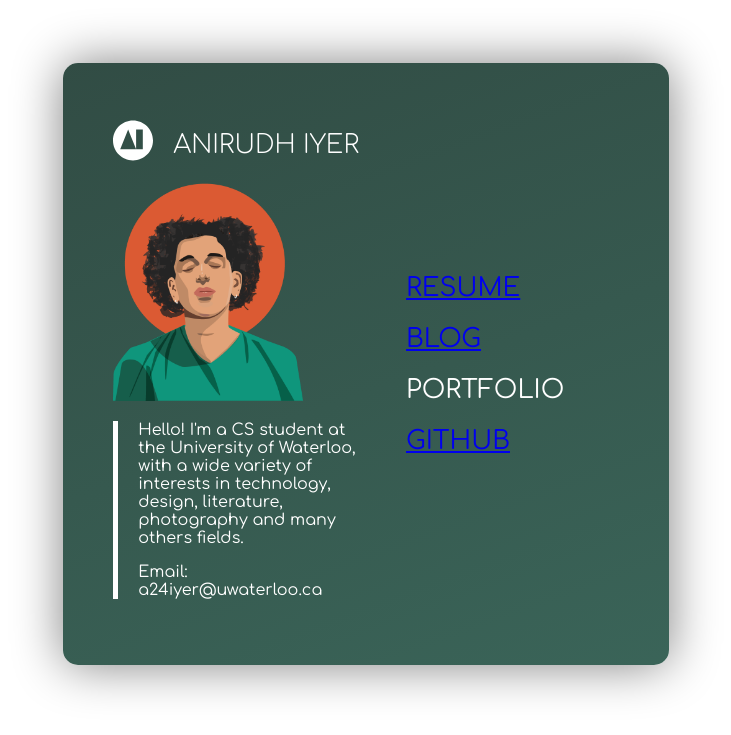
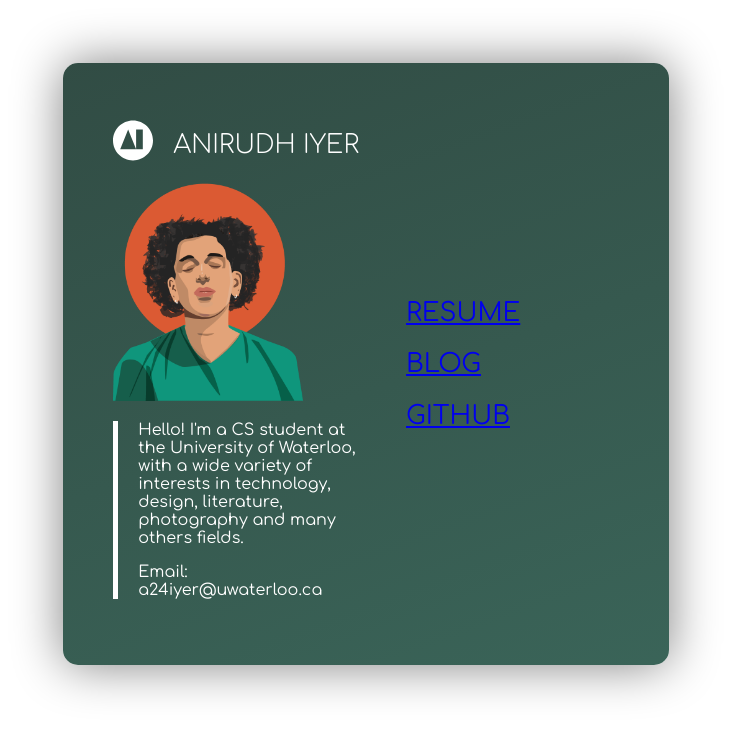
Before and after one commit to anirudhi/anirudhi.github.io, a Jekyll site: the page index.html, which Jekyll copies as it is, in a window 1280 px wide. Shown: the top 735 px of the page, without its empty margins (274-1005 px from the left). Built offline with Jekyll 4.4.1, drawn with Linux system fonts in a browser that asks for light colours.

Commit message:
removed portfolio

```diff
--- a/index.html
+++ b/index.html
@@ -32,7 +32,6 @@
       <ul>
         <li><a href="resume.html">Resume</a></li>
         <li><a href="blog/index.html">Blog</a></li>
-        <li><a>Portfolio</a></li>
         <li><a href="http://www.github.com/anirudhi">Github</a></li>
       </ul>
     </div>
```
